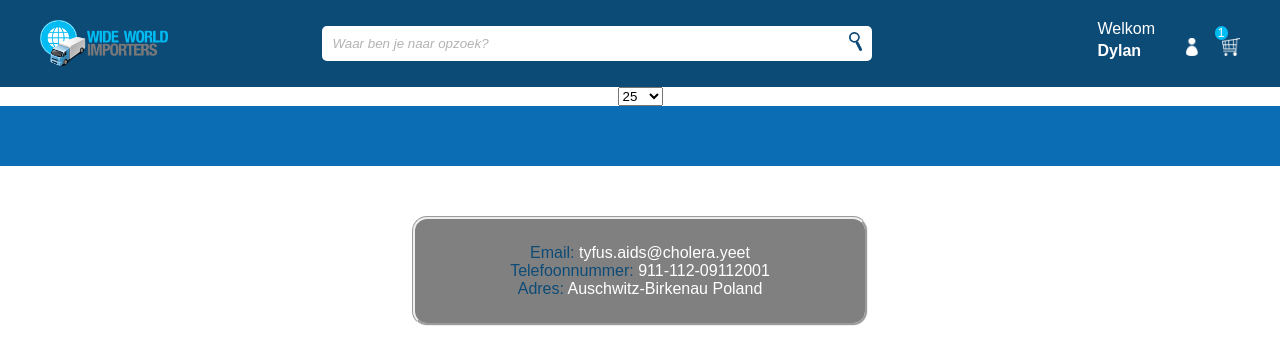
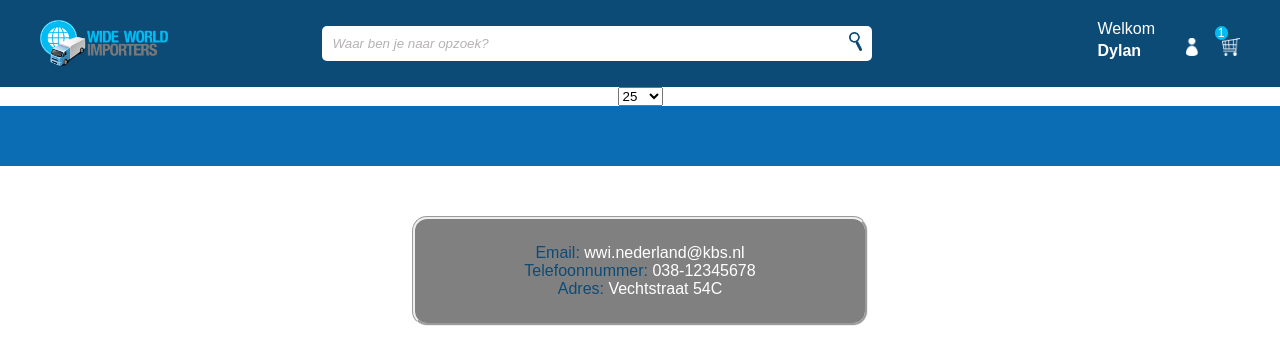
Before and after one commit to dylandoldersum/worldwideimporters, a PHP site: page /contact.php in a window 1280 px wide. Shown: the top 343 px of the page. Run offline with PHP 8.4, Linux system fonts and the light colour scheme; data that the repository does not hold is empty; a map, chart or similar area stays blank.

Commit message:
Update contact.php

```diff
--- a/contact.php
+++ b/contact.php
@@ -17,14 +17,14 @@ include_once 'templates/navigation.php';
   <body>
 
     <div class="contactinfo">
-      <p> <span class="info">Email: </span>tyfus.aids@cholera.yeet</p>
-      <p><span>Telefoonnummer: </span>911-112-09112001</p>
-      <p><span>Adres: </span>Auschwitz-Birkenau Poland</p>
+      <p> <span class="info">Email: </span>wwi.nederland@kbs.nl</p>
+      <p><span>Telefoonnummer: </span>038-12345678</p>
+      <p><span>Adres: </span>Vechtstraat 54C</p>
     </div>
 
     <div class="mapslocation">
       <p>
-        <iframe src="https://www.google.com/maps/embed?pb=!1m18!1m12!1m3!1d41003.71977410538!2d19.22323822974701!3d50.035108331447226!2m3!1f0!2f0!3f0!3m2!1i1024!2i768!4f13.1!3m3!1m2!1s0x471694e04f384c31%3A0x1e1c6b2131976ebd!2zT8Wbd2nEmWNpbSwgUG9sZW4!5e0!3m2!1snl!2snl!4v1573738919847!5m2!1snl!2snl" width="600" height="450" frameborder="0" style="border:0;" allowfullscreen=""></iframe>
+        <iframe src="https://www.google.com/maps/embed?pb=!1m18!1m12!1m3!1d2427.99620536824!2d6.104231615596042!3d52.51540774432237!2m3!1f0!2f0!3f0!3m2!1i1024!2i768!4f13.1!3m3!1m2!1s0x47c7df3d0fe19481%3A0x37a7f5041742a91d!2sVechtstraat%2054C%2C%208021%20AX%20Zwolle!5e0!3m2!1snl!2snl!4v1574078116779!5m2!1snl!2snl" width="600" height="450" frameborder="0" style="border:0;" allowfullscreen=""></iframe>
       </p>
     </div>
 
```
